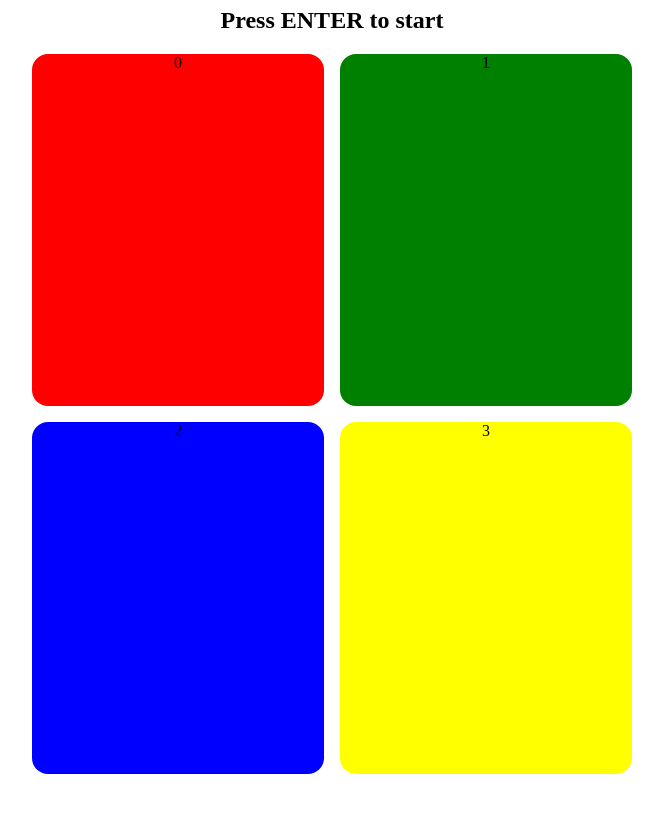
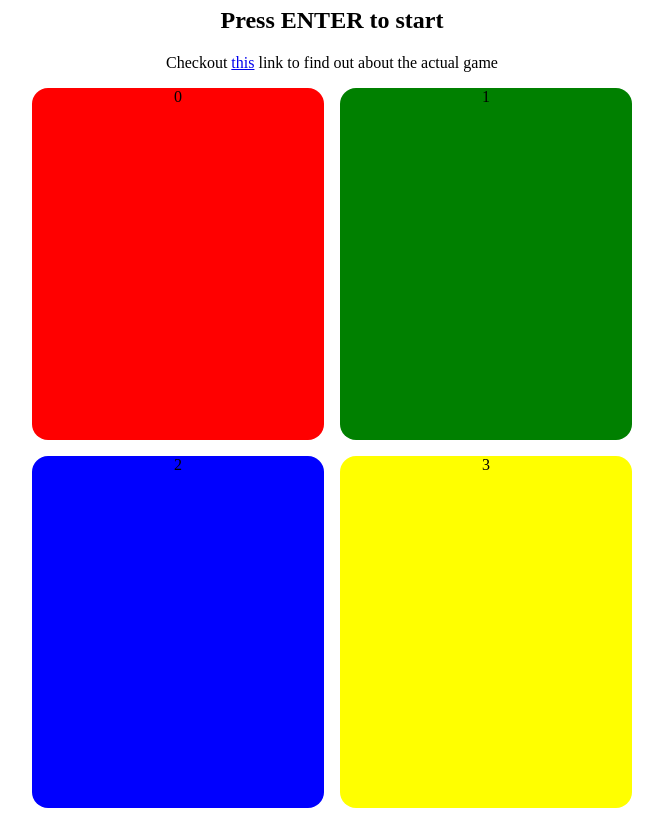
Before and after one commit to AtharvaGupta28/SimonSays, a plain HTML site: page index.html in a window 1280 px wide. Shown: the part 73-889 px from the top of the page, without its empty margins (308-971 px from the left). Before the commit the page ends 855 px from the top, so only its background shows below. Drawn offline with nearby package versions, Linux system fonts and the light colour scheme.

Commit message:
added hyperlink

```diff
--- a/index.html
+++ b/index.html
@@ -9,6 +9,7 @@
 <body>
     <h1>Simon Says</h1>
     <h2 id="status">Press <span>ENTER</soan> to start</h2>
+    <p>Checkout <a href="https://freesimon.org/" target="_blank">this</a> link to find out about the actual game</p>
     <div class="container">
         <div class="red card">0</div>
         <div class="green card">1</div>
```
